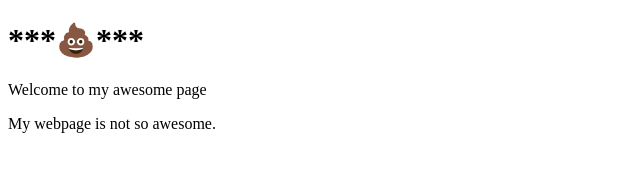
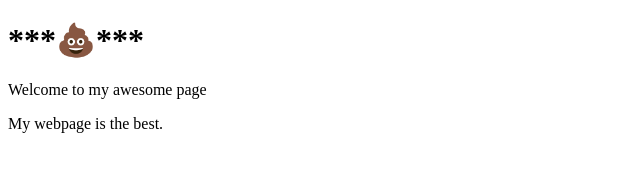
Before and after one commit to georgekwan/hello-world, a plain HTML site: page index.html in a window 1280 px wide. Shown: the full height of the page, 0-640 px from the left. Drawn offline with Linux system fonts and the light colour scheme.

Commit message:
This is my 1st commit using github.com

```diff
--- a/index.html
+++ b/index.html
@@ -6,6 +6,6 @@
   <body>
     <h1 id="welcome">***💩***</h1>
     <p>Welcome to my awesome page</p>
-    <p>My webpage is not so awesome.</p>
+    <p>My webpage is the best.</p>
   </body>
 </html>
```
